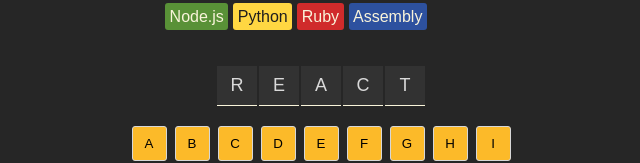
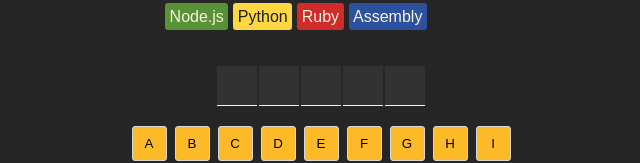
Before and after one commit to TasinTausif/AssemblyEndgame, a React (Vite) app: page / in a window 1280 px wide. Shown: the part 253-416 px from the top of the page, without its empty margins (319-959 px from the left). Built offline with nearby package versions, Linux system fonts and the light colour scheme.

Commit message:
Before wrong count

```diff
--- a/src/components/Main.jsx
+++ b/src/components/Main.jsx
@@ -14,6 +14,7 @@
             <LanguageChips />
             <Word
                 currentWord={currentWord}
+                guessedLetters={guessedLetters}
             />
             <Keyboard
                 guessedLetters={guessedLetters}
--- a/src/components/Word.jsx
+++ b/src/components/Word.jsx
@@ -1,9 +1,11 @@
-export default function(props){
-    const letterElements = props.currentWord.split("").map((letterElement, index) => (
-        <span key={index} className="letter-box">
-            {letterElement.toUpperCase()}
+export default function (props) {
+    const letterElements = props.currentWord.split("").map((letter, index) => {
+        const viewItem = props.guessedLetters.includes(letter) ? letter.toUpperCase() : " ";
+
+        return <span key={index} className="letter-box">
+            {viewItem}
         </span>
-    ))
+    })
 
     return (
         <section className='word'>
```
